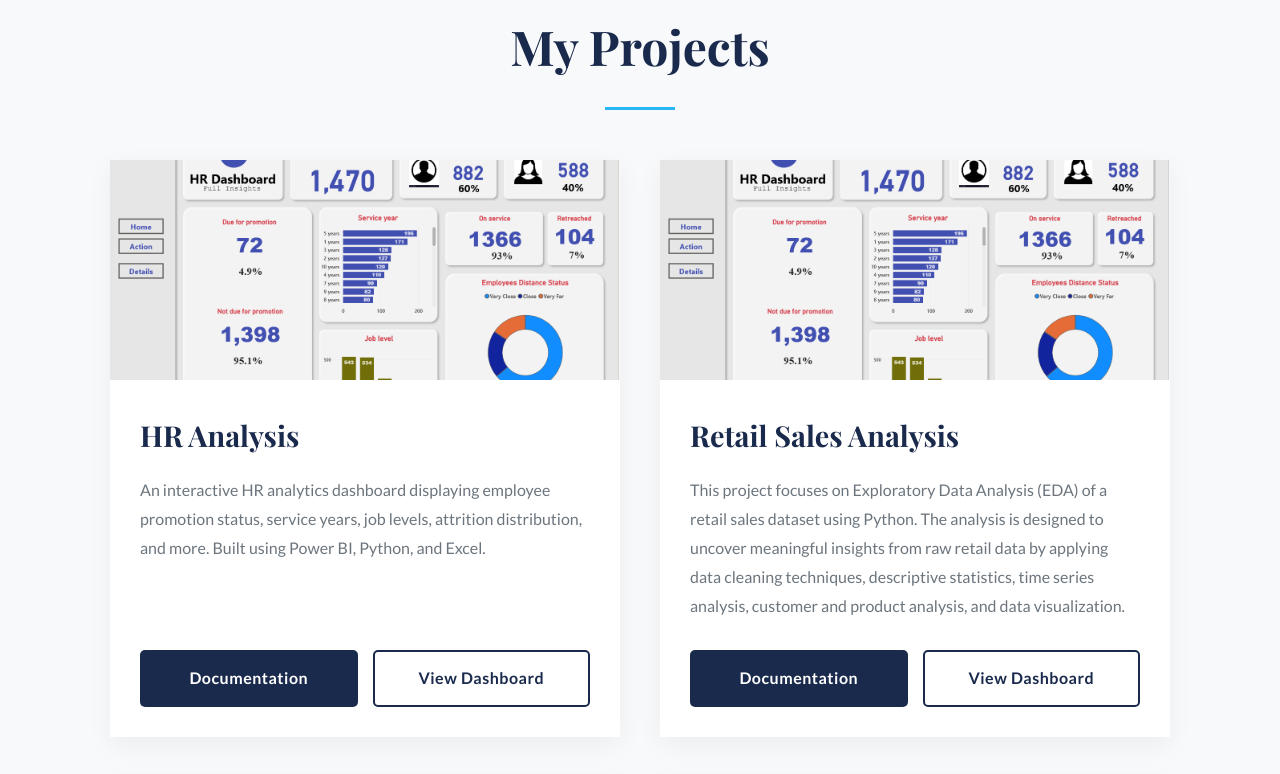
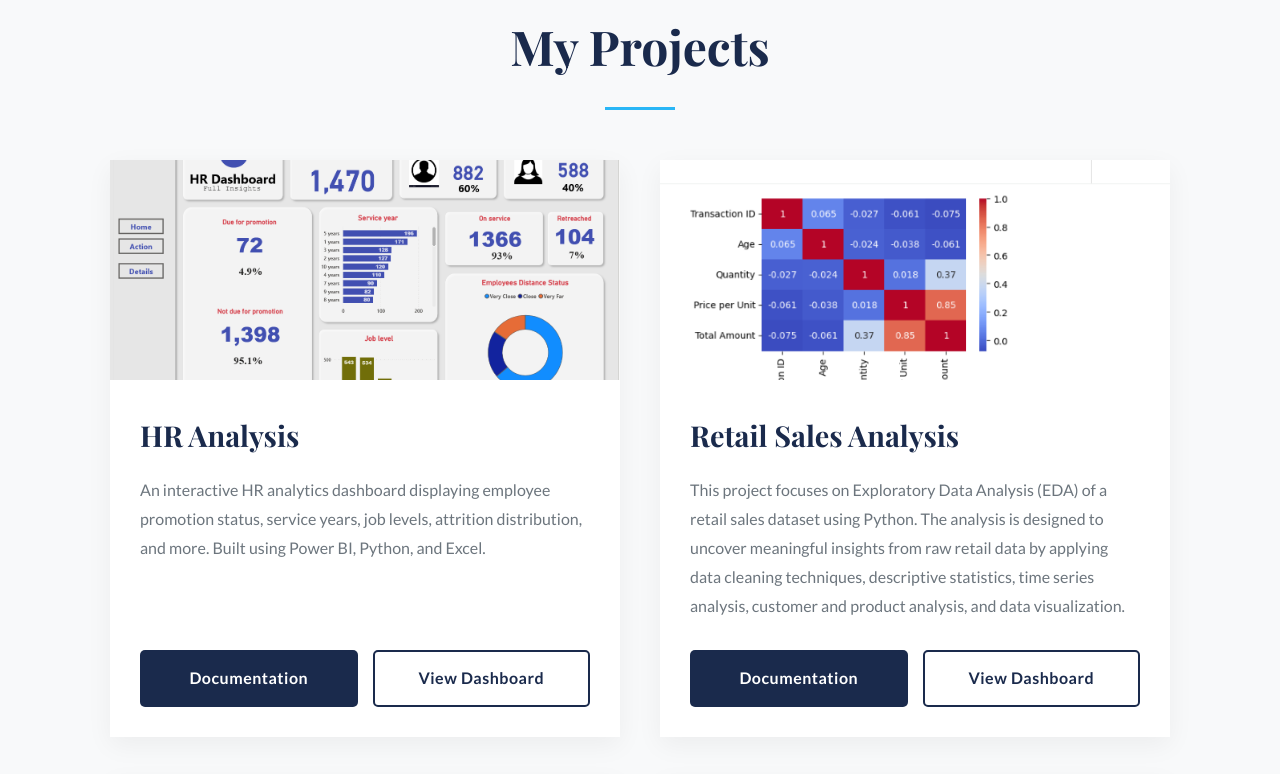
Before and after one commit to Sanusi-Habeeb-Eniola/Sanusi-Habeeb-Eniola.github.io, a plain HTML site: page index.html in a window 1280 px wide. Shown: the part 1189-1963 px from the top of the page. Drawn offline with nearby package versions, Linux system fonts and the light colour scheme.

Commit message:
Update index.html

```diff
--- a/index.html
+++ b/index.html
@@ -95,7 +95,7 @@
 
             <!-- Project 2 -->
             <div class="project-card">
-                <img src="assets/images/HR_Analysis.png" alt="Project Two Preview">
+                <img src="assets/images/rs6.png" alt="Project Two Preview">
                 <div class="project-card-content">
                     <h3>Retail Sales Analysis</h3>
                     <p>This project focuses on Exploratory Data Analysis (EDA) of a retail sales dataset using Python. The analysis is designed to uncover meaningful insights from raw retail data by applying data cleaning techniques, descriptive statistics, time series analysis, customer and product analysis, and data visualization.</p>
```
